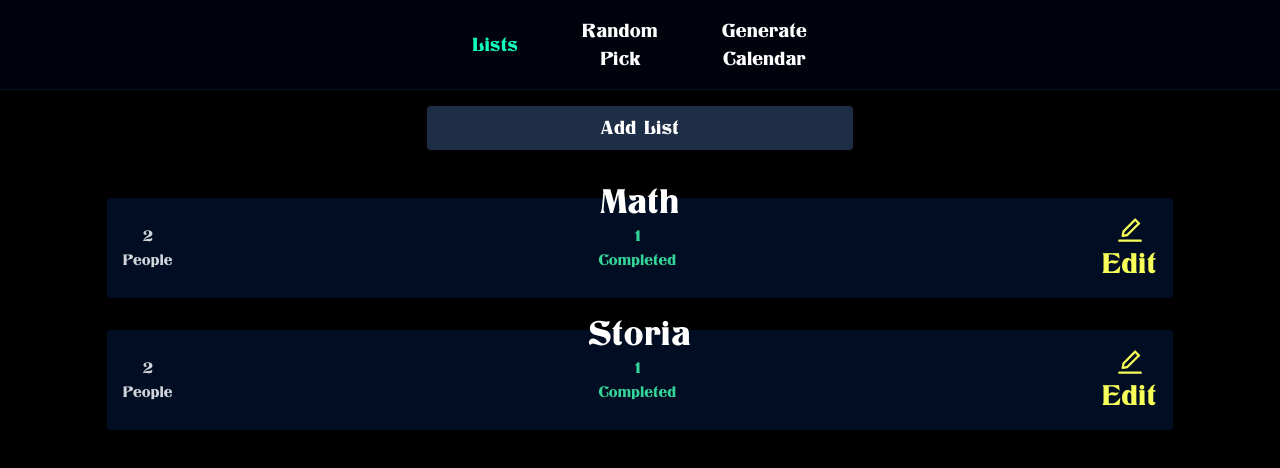
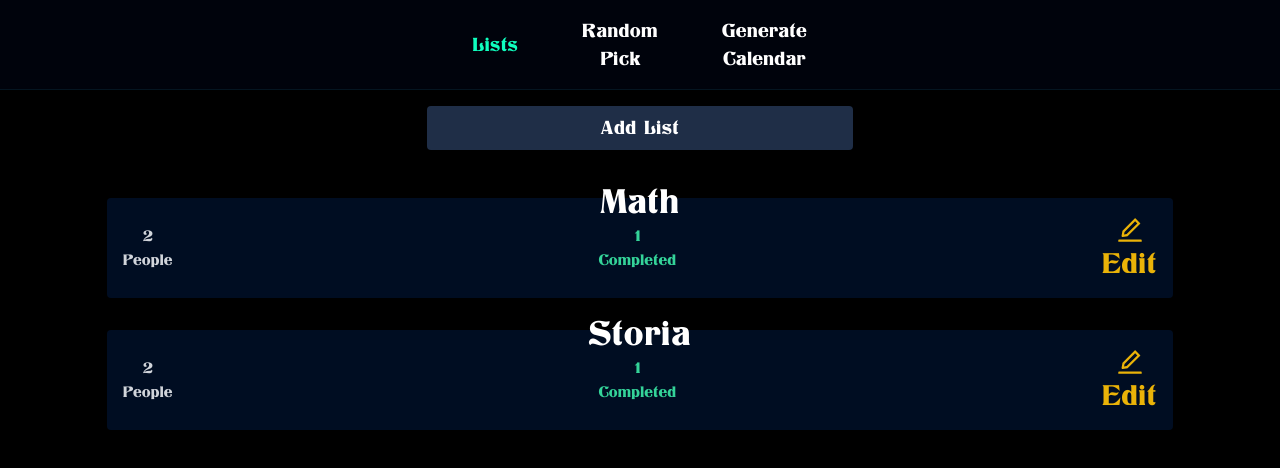
Before and after one commit to Sandoramix/whoisnext, a Next.js app: page /lists in a window 1280 px wide. Shown: the top 468 px of the page. Built offline with nearby package versions, Linux system fonts and the light colour scheme.

Commit message:
updated a little the ux

```diff
--- a/src/pages/lists.tsx
+++ b/src/pages/lists.tsx
@@ -64,7 +64,7 @@ const ListItem = ({ list }: { list: ListItem }) => {
 			<div className="flex justify-between min-h-[100px] items-center px-4 text-center">
 				<div className="text-gray-300 text-base">{list.people.length} <br />People</div>
 				<div className="text-emerald-400 text-base">{list.people.filter(p => p.isCompleted).length} <br />Completed</div>
-				<div className="text-3xl flex flex-col justify-center items-center text-[#f7ff58] cursor-pointer hover:text-[#ffca58]">
+				<div className="text-3xl flex flex-col justify-center items-center text-yellow-500 cursor-pointer hover:text-yellow-300">
 					<AiOutlineEdit />
 					<h3>Edit</h3>
 				</div>
```
